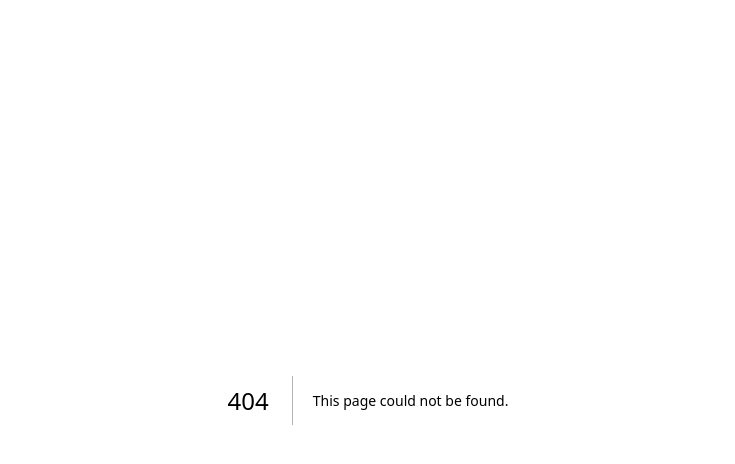
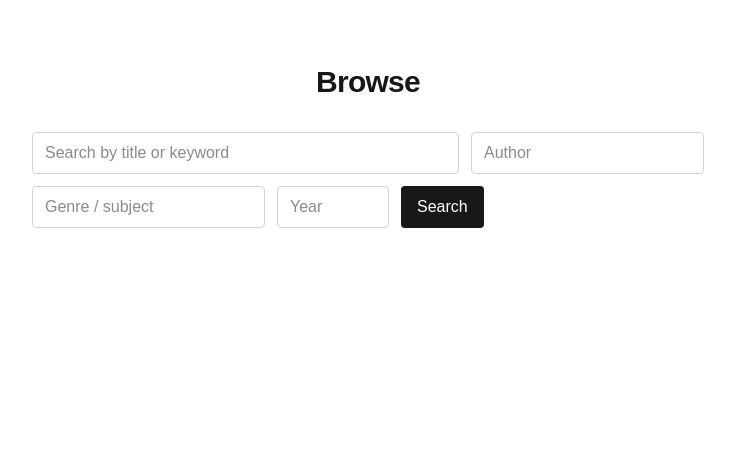
Before and after one commit to NBA-Makonnen/Under-The-Covers, a Next.js app: page /browse in a window 1280 px wide. Before the commit this address had no page. Shown: the top 464 px of the page, without its empty margins (272-1007 px from the left). Built offline with nearby package versions, Linux system fonts and the light colour scheme.

Commit message:
feat: add book browsing and bestseller fetching functionality

```diff
--- a/package.json
+++ b/package.json
@@ -11,7 +11,8 @@
   "dependencies": {
     "next": "16.3.4",
     "react": "19.2.8",
-    "react-dom": "19.2.8"
+    "react-dom": "19.2.8",
+    "undici": "^8.10.2"
   },
   "devDependencies": {
     "@tailwindcss/postcss": "^4",
--- /dev/null
+++ b/src/app/browse/page.tsx
@@ -0,0 +1,91 @@
+import { searchBooks } from "@/lib/openlibrary";
+
+export default async function Browse({
+  searchParams,
+}: {
+  searchParams: Promise<{ [key: string]: string | string[] | undefined }>;
+}) {
+  const params = await searchParams;
+  const query = typeof params.q === "string" ? params.q : "";
+  const author = typeof params.author === "string" ? params.author : "";
+  const subject = typeof params.subject === "string" ? params.subject : "";
+  const year = typeof params.year === "string" ? params.year : "";
+
+  const hasFilters = query || author || subject || year;
+  const books = hasFilters
+    ? await searchBooks({ query, author, subject, year })
+    : [];
+
+  return (
+    <main className="flex flex-1 flex-col items-center px-6 py-16">
+      <h1 className="text-3xl font-semibold tracking-tight">Browse</h1>
+
+      <form className="mt-8 flex w-full max-w-2xl flex-wrap gap-3" method="GET">
+        <input
+          type="text"
+          name="q"
+          defaultValue={query}
+          placeholder="Search by title or keyword"
+          className="flex-1 rounded border border-zinc-300 px-3 py-2 dark:border-zinc-700 dark:bg-zinc-900"
+        />
+        <input
+          type="text"
+          name="author"
+          defaultValue={author}
+          placeholder="Author"
+          className="rounded border border-zinc-300 px-3 py-2 dark:border-zinc-700 dark:bg-zinc-900"
+        />
+        <input
+          type="text"
+          name="subject"
+          defaultValue={subject}
+          placeholder="Genre / subject"
+          className="rounded border border-zinc-300 px-3 py-2 dark:border-zinc-700 dark:bg-zinc-900"
+        />
+        <input
+          type="number"
+          name="year"
+          defaultValue={year}
+          placeholder="Year"
+          className="w-28 rounded border border-zinc-300 px-3 py-2 dark:border-zinc-700 dark:bg-zinc-900"
+        />
+        <button
+          type="submit"
+          className="rounded bg-zinc-900 px-4 py-2 text-white dark:bg-white dark:text-zinc-900"
+        >
+          Search
+        </button>
+      </form>
+
+      {hasFilters && books.length === 0 && (
+        <p className="mt-8 text-zinc-600 dark:text-zinc-400">
+          No results. Try different filters.
+        </p>
+      )}
+
+      <ul className="mt-12 grid w-full max-w-4xl grid-cols-1 gap-6 sm:grid-cols-2 md:grid-cols-3">
+        {books.map((book) => (
+          <li key={book.key} className="flex flex-col gap-2">
+            {book.coverUrl ? (
+              // eslint-disable-next-line @next/next/no-img-element
+              <img
+                src={book.coverUrl}
+                alt={`Cover of ${book.title}`}
+                className="aspect-[2/3] w-full rounded object-cover"
+              />
+            ) : (
+              <div className="flex aspect-[2/3] w-full items-center justify-center rounded bg-zinc-200 text-sm text-zinc-500 dark:bg-zinc-800">
+                No cover
+              </div>
+            )}
+            <h2 className="font-medium">{book.title}</h2>
+            <p className="text-sm text-zinc-600 dark:text-zinc-400">
+              {book.author}
+              {book.firstPublishYear ? ` · ${book.firstPublishYear}` : ""}
+            </p>
+          </li>
+        ))}
+      </ul>
+    </main>
+  );
+}
--- a/src/app/page.tsx
+++ b/src/app/page.tsx
@@ -1,11 +1,35 @@
-export default function Home() {
+import { getBestsellers } from "@/lib/nyt";
+
+export default async function Home() {
+  const books = await getBestsellers();
+
   return (
-    <main className="flex flex-1 flex-col items-center justify-center px-6 text-center">
+    <main className="flex flex-1 flex-col items-center px-6 py-16">
       <h1 className="text-4xl font-semibold tracking-tight">Under The Covers</h1>
-      <p className="mt-4 max-w-md text-zinc-600 dark:text-zinc-400">
+          <a href="/browse" className="mt-2 text-sm underline text-zinc-600 dark:text-zinc-400">
+              Browse &amp; filter →
+          </a>
+      <p className="mt-4 max-w-md text-center text-zinc-600 dark:text-zinc-400">
         Discover what&apos;s popular right now, filter by genre, year, or
         author, and get recommendations based on what you like.
       </p>
+
+      <ul className="mt-12 grid w-full max-w-4xl grid-cols-1 gap-6 sm:grid-cols-2 md:grid-cols-3">
+        {books.map((book) => (
+          <li key={book.rank} className="flex flex-col gap-2">
+            {/* eslint-disable-next-line @next/next/no-img-element */}
+            <img
+              src={book.coverImage}
+              alt={`Cover of ${book.title}`}
+              className="aspect-[2/3] w-full rounded object-cover"
+            />
+            <h2 className="font-medium">{book.title}</h2>
+            <p className="text-sm text-zinc-600 dark:text-zinc-400">
+              {book.author}
+            </p>
+          </li>
+        ))}
+      </ul>
     </main>
   );
 }
--- /dev/null
+++ b/src/instrumentation.ts
@@ -0,0 +1,13 @@
+import { setGlobalDispatcher, Agent } from "undici";
+
+export async function register() {
+  if (process.env.NEXT_RUNTIME === "nodejs") {
+    setGlobalDispatcher(
+      new Agent({
+        connect: { timeout: 30_000, family: 4 },
+        keepAliveTimeout: 4_000,
+        keepAliveMaxTimeout: 10_000,
+      })
+    );
+  }
+}
--- /dev/null
+++ b/src/lib/nyt.ts
@@ -0,0 +1,45 @@
+export type Bestseller = {
+  rank: number;
+  title: string;
+  author: string;
+  description: string;
+  coverImage: string;
+  buyUrl: string;
+};
+
+export async function getBestsellers(
+  list: string = "hardcover-fiction"
+): Promise<Bestseller[]> {
+  const apiKey = process.env.NYT_BOOKS_API_KEY;
+
+  if (!apiKey) {
+    throw new Error("Missing NYT_BOOKS_API_KEY environment variable");
+  }
+
+  const res = await fetch(
+    `https://api.nytimes.com/svc/books/v3/lists/current/${list}.json?api-key=${apiKey}`,
+    { next: { revalidate: 3600 } } // cache for 1 hour
+  );
+
+  if (!res.ok) {
+    throw new Error(`NYT Books API error: ${res.status}`);
+  }
+
+  const data = await res.json();
+
+  return data.results.books.map((book: {
+    rank: number;
+    title: string;
+    author: string;
+    description: string;
+    book_image: string;
+    amazon_product_url: string;
+  }) => ({
+    rank: book.rank,
+    title: book.title,
+    author: book.author,
+    description: book.description,
+    coverImage: book.book_image,
+    buyUrl: book.amazon_product_url,
+  }));
+}
--- /dev/null
+++ b/src/lib/openlibrary.ts
@@ -0,0 +1,70 @@
+export type BookResult = {
+  key: string;
+  title: string;
+  author: string;
+  firstPublishYear?: number;
+  subjects: string[];
+  coverUrl: string | null;
+};
+
+type SearchParams = {
+  query?: string;
+  author?: string;
+  subject?: string;
+  year?: string;
+};
+
+export async function searchBooks({
+  query,
+  author,
+  subject,
+  year,
+}: SearchParams): Promise<BookResult[]> {
+  const terms = [
+    query,
+    author && `author:"${author}"`,
+    subject && `subject:"${subject}"`,
+    year && `first_publish_year:${year}`,
+  ].filter(Boolean);
+
+  if (terms.length === 0) {
+    return [];
+  }
+
+  const params = new URLSearchParams({
+    q: terms.join(" "),
+    limit: "24",
+    fields: "key,title,author_name,first_publish_year,subject,cover_i",
+  });
+
+    const res = await fetch(`https://openlibrary.org/search.json?${params}`, {
+    next: { revalidate: 3600 },
+    headers: {
+      "User-Agent": "Under-The-Covers/0.1 (bundamulima@gmail.com)",
+    },
+  });
+
+  if (!res.ok) {
+    throw new Error(`Open Library API error: ${res.status}`);
+  }
+
+  const data = await res.json();
+
+  return data.docs.map((doc: {
+    key: string;
+    title: string;
+    author_name?: string[];
+    first_publish_year?: number;
+    subject?: string[];
+    cover_i?: number;
+  }) => ({
+    key: doc.key,
+    title: doc.title,
+    author: doc.author_name?.[0] ?? "Unknown author",
+    firstPublishYear: doc.first_publish_year,
+    subjects: doc.subject?.slice(0, 3) ?? [],
+    coverUrl: doc.cover_i
+      ? `https://covers.openlibrary.org/b/id/${doc.cover_i}-M.jpg`
+      : null,
+  }));
+}
```
Also changed, not shown: 1 other file (tests, documents, lock files or other folders).
